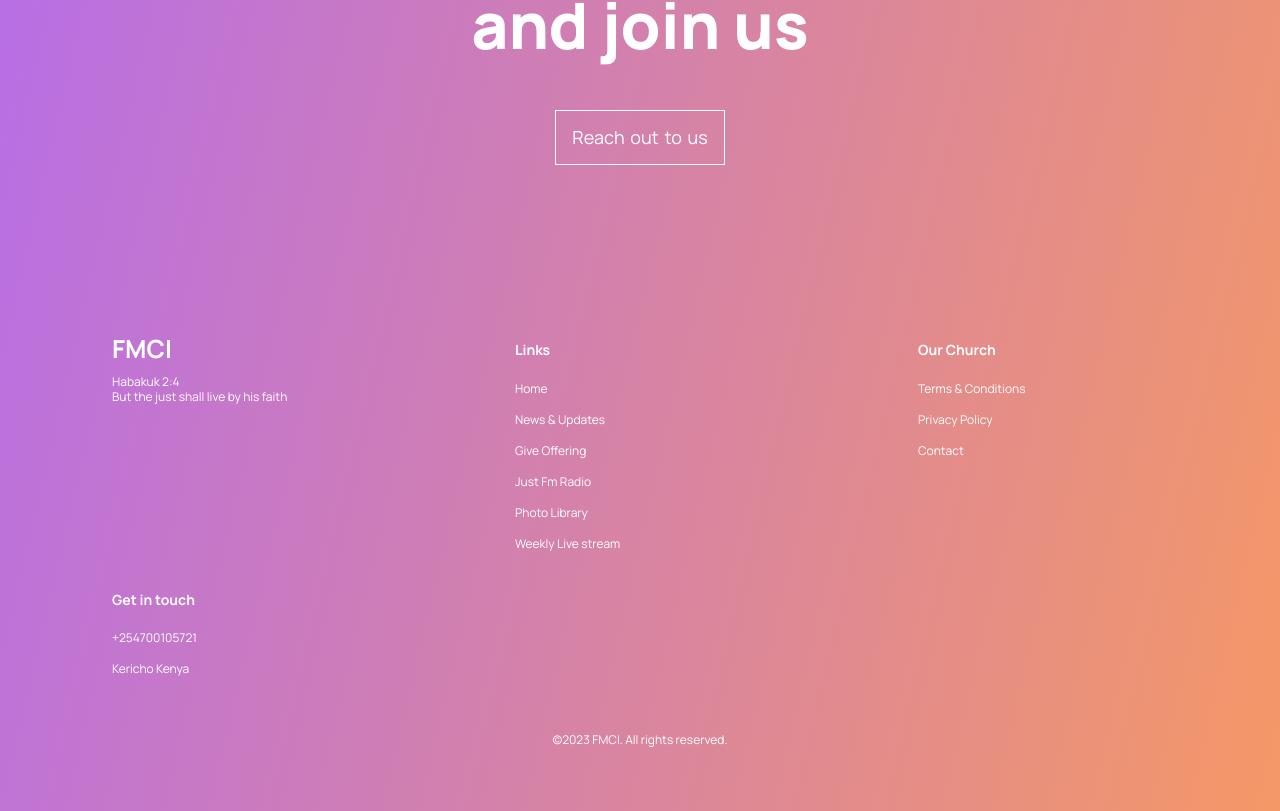
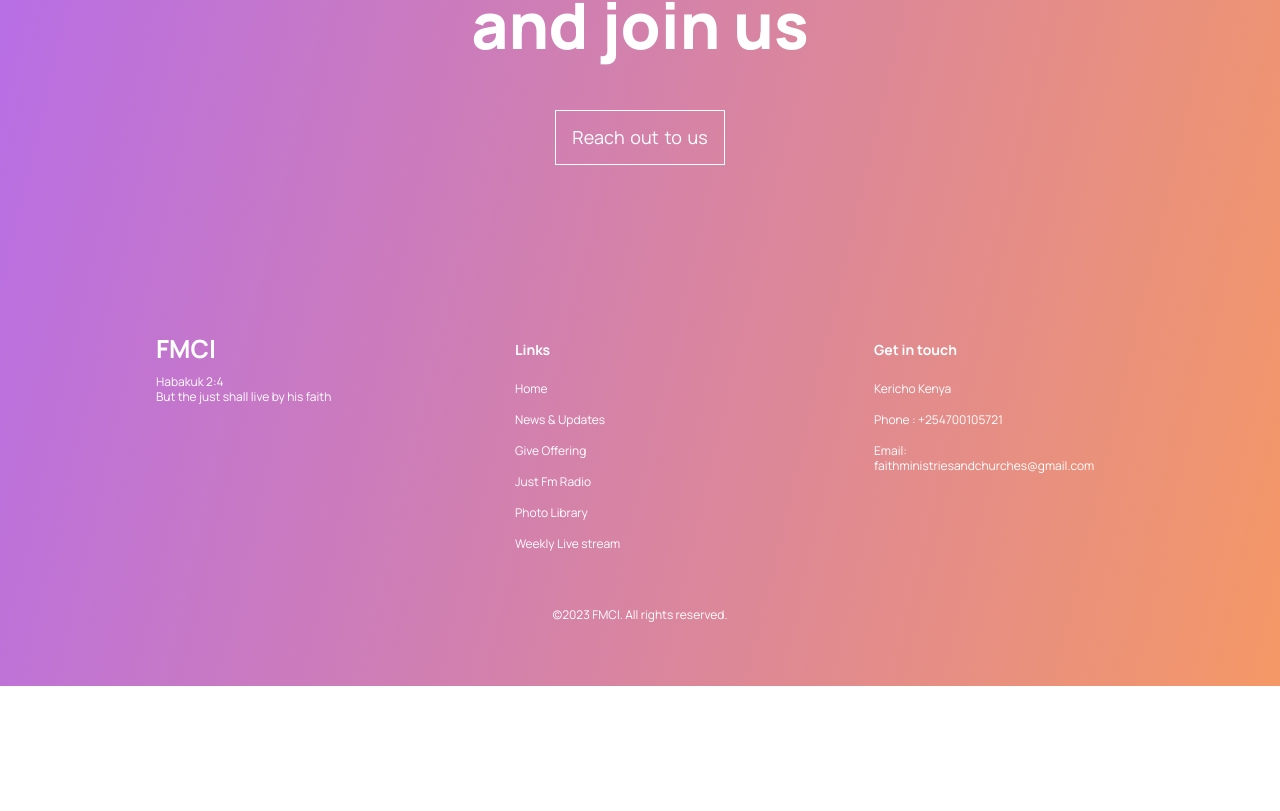
Before and after one commit to collinskoech11/FMCI-version-two, a React (Create React App) app: page /viewalbum in a window 1280 px wide. Shown: the part 517-1328 px from the top of the page. After the commit the page ends 1203 px from the top, so only its background shows below. Built offline with nearby package versions, Linux system fonts and the light colour scheme.

Commit message:
updated footer links

```diff
--- a/package.json
+++ b/package.json
@@ -7,6 +7,7 @@
     "@testing-library/jest-dom": "^5.11.4",
     "@testing-library/react": "^11.1.0",
     "@testing-library/user-event": "^12.1.10",
+    "caniuse-lite": "^1.0.30001535",
     "daraja": "^1.0.1",
     "graphql": "^16.6.0",
     "react": "^17.0.1",
--- a/src/App.js
+++ b/src/App.js
@@ -28,7 +28,6 @@ const App = () => (
         <Route path="/give" element={<Give />} />
         <Route path="/Photo" element={<Photo/>} />
         <Route path="/viewalbum" element={<ViewAlbum/>} />
-
       </Routes>
       <Footer />
     </div>
--- a/src/containers/footer/Footer.jsx
+++ b/src/containers/footer/Footer.jsx
@@ -1,11 +1,11 @@
 import React from "react";
-import {Link} from "react-router-dom"
+import { Link } from "react-router-dom";
 import "./footer.css";
 
 const Footer = () => (
   <div className="gpt3__footer section__padding">
     <div className="gpt3__footer-heading">
-      <h1 style={{color:"#fff"}}>
+      <h1 style={{ color: "#fff" }}>
         Do you want to take a step of faith and join us
       </h1>
     </div>
@@ -14,13 +14,14 @@ const Footer = () => (
       <p>Reach out to us</p>
     </div>
 
-    <div className="gpt3__footer-links">
+    <div className="gpt3__footer-links" style={{maxWidth:"1000px"}}>
       <div className="gpt3__footer-links_logo">
         <p style={{ color: "#fff", fontWeight: "bold", fontSize: "25px" }}>
           FMCI
-        </p><br/>
+        </p>
+        <br />
         <p>
-          Habakuk 2:4 <br/>
+          Habakuk 2:4 <br />
           But the just shall live by his faith
         </p>
       </div>
@@ -46,15 +47,14 @@ const Footer = () => (
         </p>
       </div>
       <div className="gpt3__footer-links_div">
-        <h4>Our Church</h4>
-        <p>Terms & Conditions </p>
-        <p>Privacy Policy</p>
-        <p>Contact</p>
-      </div>
-      <div className="gpt3__footer-links_div">
         <h4>Get in touch</h4>
-        <p>+254700105721</p>
         <p>Kericho Kenya</p>
+        <a href="Tel: +254700105721">
+          <p>Phone : +254700105721</p>
+        </a>
+        <a href="mailto:faithministriesandchurches@gmail.com">
+          <p>Email: faithministriesandchurches@gmail.com</p>
+        </a>
       </div>
     </div>
 
```
Also changed, not shown: 1 other file (tests, documents, lock files or other folders). Lines whose indentation alone changed are shown as unchanged.
